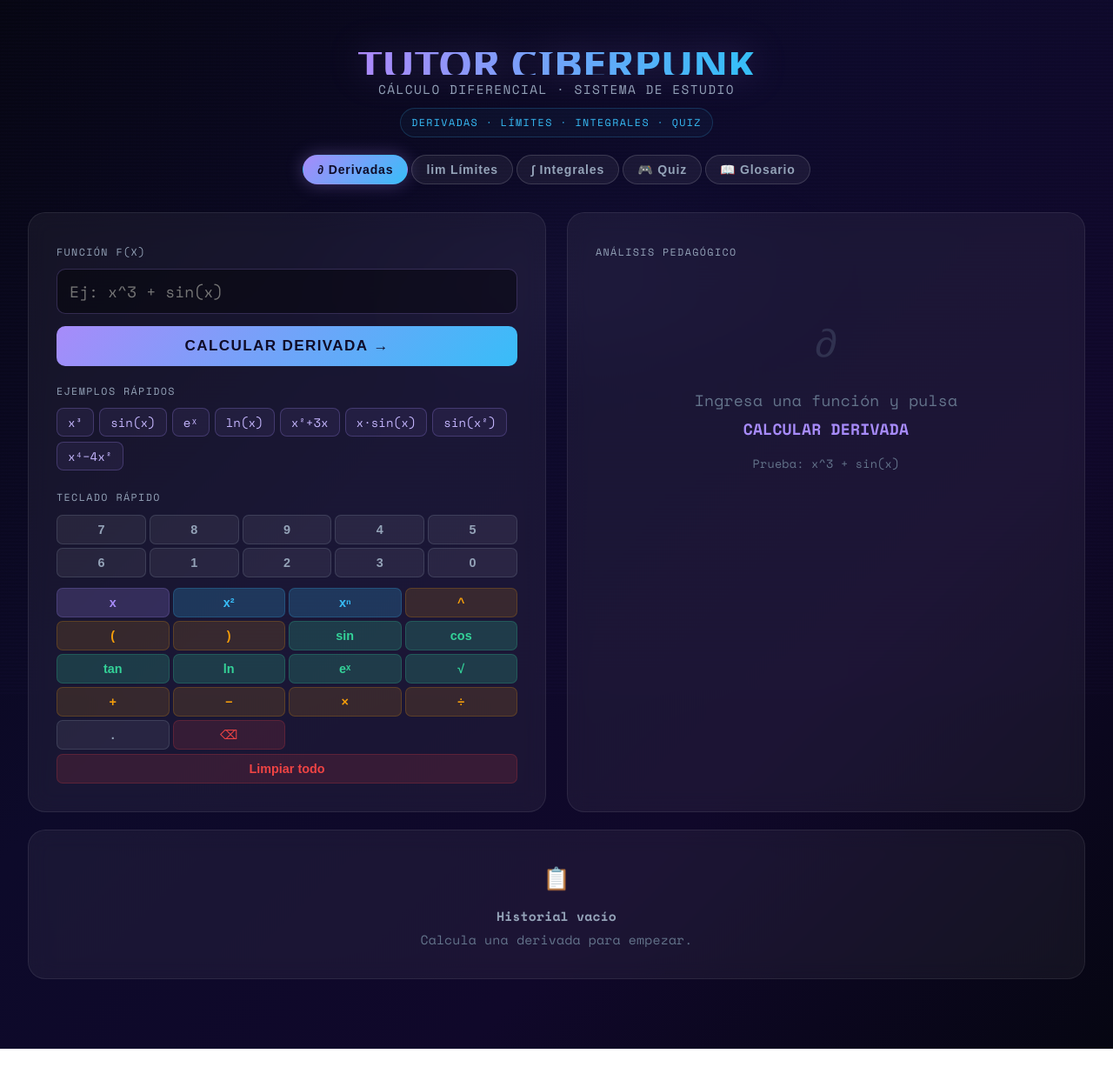
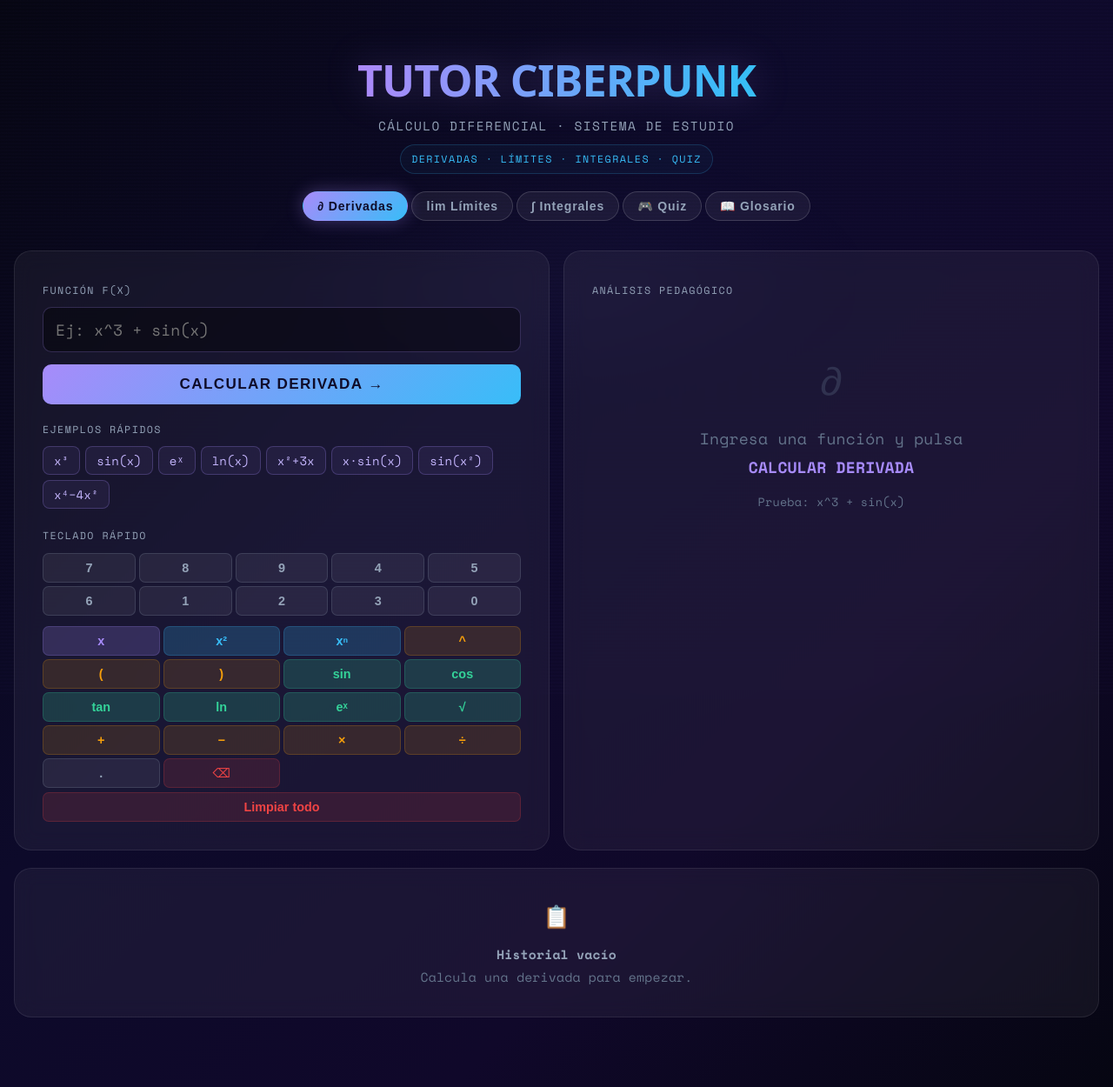
Before and after one commit to Etolr/Calculator, a React (Vite) app in the folder mi-calculadora/: page / in a window 1280 px wide. Shown: the whole page at 87% size. Before the commit the page ends 1206 px from the top, so only its background shows below. Built offline with nearby package versions, Linux system fonts and the light colour scheme.

Commit message:
fix titulo cortado y diseño movil

```diff
--- a/mi-calculadora/src/App.jsx
+++ b/mi-calculadora/src/App.jsx
@@ -1625,17 +1625,17 @@ export default function App() {
 
   const S = {
     root: { minHeight:"100vh", background:"linear-gradient(135deg,#060612 0%,#0d0a2a 40%,#10082a 70%,#060612 100%)", fontFamily:"'Space Mono','DM Mono','Fira Code',monospace", color:"#e2e8f0", paddingBottom:80 },
-    header: { textAlign:"center", padding:"60px 20px 0", position:"relative" },
-    title: { fontSize:"clamp(1.6rem,5vw,2.8rem)", fontWeight:700, background:"linear-gradient(90deg,#ff6ee4,#a78bfa,#38bdf8,#34d399)", WebkitBackgroundClip:"text", WebkitTextFillColor:"transparent", margin:0, letterSpacing:"-1px", filter:"drop-shadow(0 0 20px #a78bfa44)" },
+    header: { textAlign:"center", padding:"60px 20px 10px", position:"relative" },
+    title: { fontSize:"clamp(1.6rem,5vw,2.8rem)", fontWeight:700, background:"linear-gradient(90deg,#ff6ee4,#a78bfa,#38bdf8,#34d399)", WebkitBackgroundClip:"text", WebkitTextFillColor:"transparent", margin:0, letterSpacing:"-1px", filter:"drop-shadow(0 0 20px #a78bfa44)", lineHeight:1.25, paddingBottom:"0.1em" },
     subtitle: { color:"#94a3b8", fontSize:"0.8rem", marginTop:4, letterSpacing:"0.1em", textTransform:"uppercase" },
     badge: { display:"inline-block", marginTop:8, fontSize:"0.65rem", color:"#38bdf8", border:"1px solid #38bdf833", background:"#38bdf80a", padding:"3px 12px", borderRadius:999, letterSpacing:"0.12em" },
     tabs: { display:"flex", justifyContent:"center", gap:4, marginTop:20, flexWrap:"wrap", padding:"0 12px" },
     tab: (active) => ({ padding:"8px 16px", borderRadius:999, border:`1px solid ${active?"transparent":"rgba(255,255,255,0.15)"}`, cursor:"pointer", fontSize:"0.78rem", fontWeight:700, letterSpacing:"0.06em", transition:"all 0.25s cubic-bezier(.4,0,.2,1)",
       background:active?"linear-gradient(135deg,#a78bfa,#38bdf8)":"rgba(255,255,255,0.06)",
       color:active?"#0f0c29":"#94a3b8", boxShadow:active?"0 0 20px #a78bfa55":"none" }),
-    grid: { width:"100%", padding:"32px 32px 0", display:"grid", gridTemplateColumns:"repeat(auto-fit,minmax(360px,1fr))", gap:24, boxSizing:"border-box" },
+    grid: { width:"100%", padding:"24px 16px 0", display:"grid", gridTemplateColumns:"repeat(auto-fit,minmax(min(100%,340px),1fr))", gap:16, boxSizing:"border-box" },
     card: { ...glassCard, marginTop:0 },
-    fullWrap: { width:"100%", padding:"0 32px", boxSizing:"border-box" },
+    fullWrap: { width:"100%", padding:"0 16px", boxSizing:"border-box" },
     graphCard: { ...glassCard },
     label: { fontSize:"0.65rem", letterSpacing:"0.12em", color:"#94a3b8", textTransform:"uppercase", marginBottom:6, display:"block" },
     inputBox: { width:"100%", background:"rgba(0,0,0,0.4)", border:"1.5px solid rgba(167,139,250,0.25)", borderRadius:10, padding:"12px 14px", color:"#e2e8f0", fontSize:"1rem", fontFamily:"inherit", outline:"none", boxSizing:"border-box", transition:"border-color 0.25s, box-shadow 0.25s" },
@@ -1647,9 +1647,9 @@ export default function App() {
     resultBox: (accent) => ({ background:accent?"rgba(167,139,250,0.08)":"rgba(0,0,0,0.25)", border:accent?"1px solid rgba(167,139,250,0.3)":"1px solid rgba(255,255,255,0.05)", borderRadius:10, padding:16, textAlign:"center" }),
     error: { background:"#ef444415", border:"1px solid #ef444444", borderRadius:8, padding:"9px 12px", marginTop:10, fontSize:"0.8rem", color:"#fca5a5" },
     empty: { textAlign:"center", color:"#64748b", marginTop:50, padding:"0 10px", lineHeight:1.8 },
-    glossGrid: { width:"100%", margin:"24px 0 0", padding:"0 32px", display:"grid", gridTemplateColumns:"repeat(auto-fill,minmax(260px,1fr))", gap:14, boxSizing:"border-box" },
+    glossGrid: { width:"100%", margin:"24px 0 0", padding:"0 16px", display:"grid", gridTemplateColumns:"repeat(auto-fill,minmax(min(100%,240px),1fr))", gap:14, boxSizing:"border-box" },
     glossCard: (c) => ({ background:`${c}08`, border:`1px solid ${c}33`, borderRadius:14, padding:20, boxShadow:`0 0 12px ${c}10` }),
-    integGrid: { width:"100%", margin:"24px 0 0", padding:"0 32px", display:"grid", gridTemplateColumns:"repeat(auto-fill,minmax(290px,1fr))", gap:14, boxSizing:"border-box" },
+    integGrid: { width:"100%", margin:"24px 0 0", padding:"0 16px", display:"grid", gridTemplateColumns:"repeat(auto-fill,minmax(min(100%,260px),1fr))", gap:14, boxSizing:"border-box" },
     integCard: (c) => ({ background:`${c}08`, border:`1px solid ${c}33`, borderRadius:14, padding:18, boxShadow:`0 0 12px ${c}10` }),
   };
 
@@ -2229,7 +2229,7 @@ export default function App() {
             </div>
 
             {/* INTEGRAL DEFINIDA */}
-            <div style={{ width:"100%", padding:"0 32px", boxSizing:"border-box", marginTop:20 }}>
+            <div style={{ width:"100%", padding:"0 16px", boxSizing:"border-box", marginTop:20 }}>
               <div style={{ ...glassCard, marginTop:0 }}>
                 <span style={{ fontSize:"0.85rem", fontWeight:700, color:"#38bdf8", display:"block", marginBottom:14 }}>∫ Integral Definida</span>
                 <p style={{ fontSize:"0.78rem", color:"#64748b", marginBottom:16, lineHeight:1.6 }}>
@@ -2333,7 +2333,7 @@ export default function App() {
             <p style={{ textAlign:"center", color:"#64748b", marginTop:20, fontSize:"0.8rem", letterSpacing:"0.05em" }}>
               MODO QUIZ — ADIVINA LA DERIVADA
             </p>
-            <div style={{ width:"100%", padding:"0 32px", boxSizing:"border-box", marginTop:16 }}>
+            <div style={{ width:"100%", padding:"0 16px", boxSizing:"border-box", marginTop:16 }}>
               <QuizMode />
             </div>
           </>
@@ -2391,6 +2391,11 @@ export default function App() {
         ::-webkit-scrollbar{width:5px} ::-webkit-scrollbar-track{background:transparent}
         ::-webkit-scrollbar-thumb{background:#2d3748;border-radius:3px}
         ::-webkit-scrollbar-thumb:hover{background:#4a5568}
+        @media (max-width: 480px) {
+          h1 { font-size: 1.4rem !important; letter-spacing: -0.5px !important; }
+          .katex { font-size: 0.95em !important; }
+          .katex-display { overflow-x: auto !important; }
+        }
         .katex { color: #e2e8f0 !important; }
         pre { color: #cbd5e1 !important; }
       `}</style>
```
